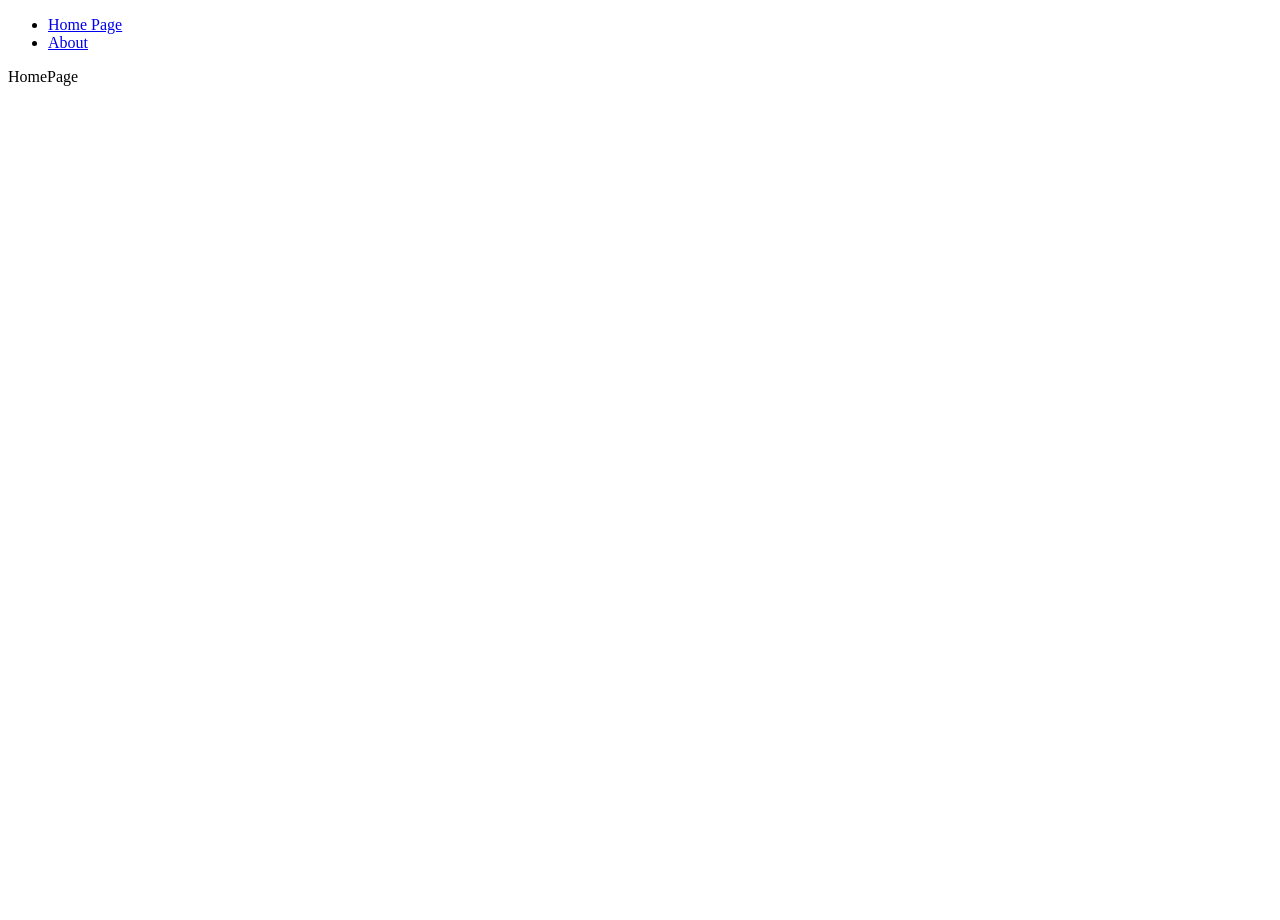
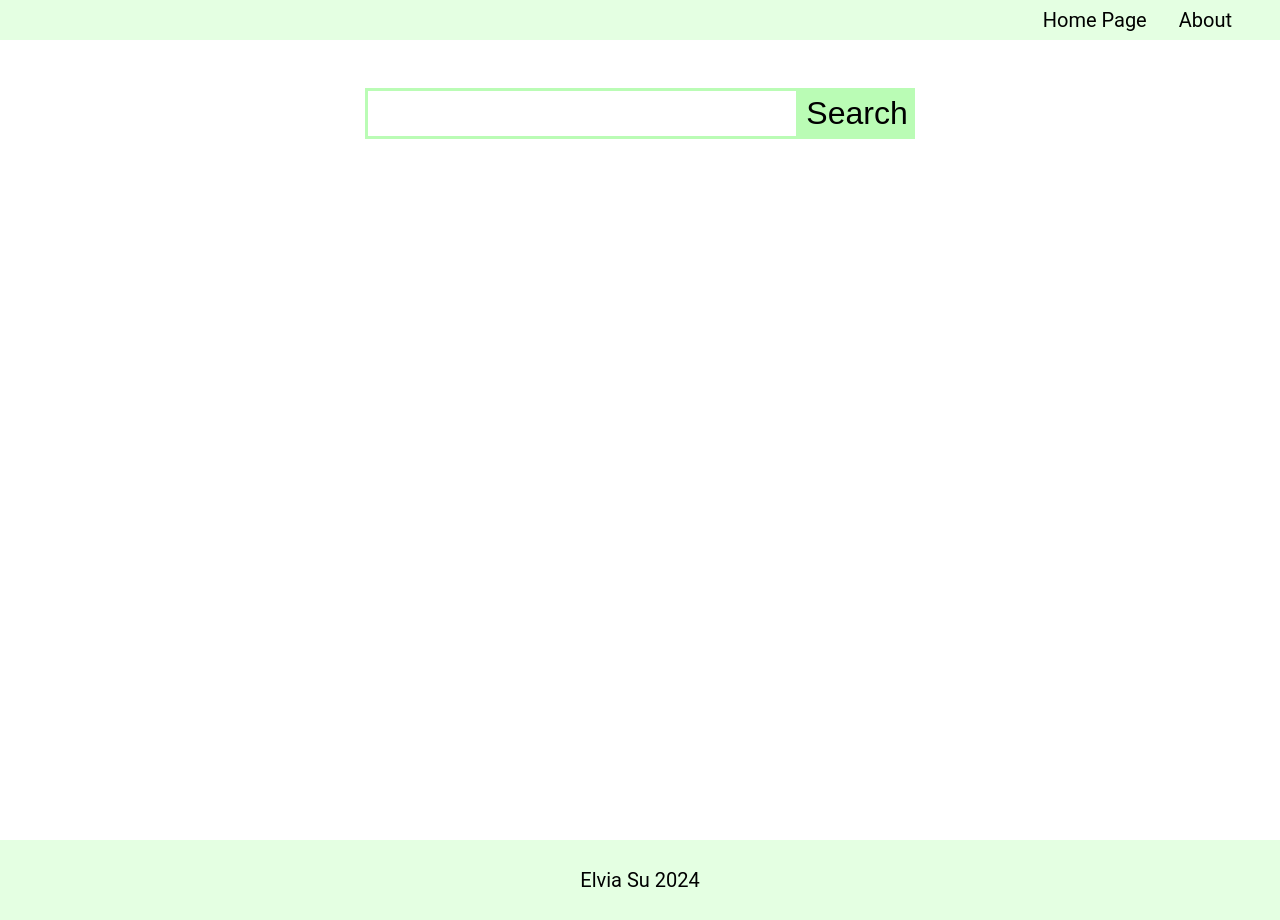
Before and after one commit to HWenSu/picture-web, a React (Create React App) app: page / in a window 1280 px wide. Before the commit the page ends 800 px from the top, so only its background shows below. Built offline with nearby package versions, Linux system fonts and the light colour scheme.

Commit message:
Fetch: get pixels API

```diff
--- a/package.json
+++ b/package.json
@@ -6,6 +6,7 @@
     "@testing-library/jest-dom": "^5.17.0",
     "@testing-library/react": "^13.4.0",
     "@testing-library/user-event": "^13.5.0",
+    "axios": "^1.7.2",
     "react": "^18.3.1",
     "react-dom": "^18.3.1",
     "react-router-dom": "^6.24.1",
--- a/src/App.js
+++ b/src/App.js
@@ -1,9 +1,9 @@
 import React from "react";
 import { BrowserRouter, Routes, Route } from "react-router-dom";
 import Layout from "./Layout";
-import HomePage from "./HomePage";
-import About from "./About";
-import Page404 from "./Page404";
+import HomePage from "./pages/HomePage";
+import About from "./pages/About";
+import Page404 from "./pages/Page404";
 
 function App() {
   return (
--- a/src/HomePage.js
+++ /dev/null
@@ -1,9 +0,0 @@
-import React from 'react'
-
-const HomePage = () => {
-  return (
-    <div>HomePage</div>
-  )
-}
-
-export default HomePage
--- a/src/Layout.js
+++ b/src/Layout.js
@@ -1,5 +1,7 @@
 import { Outlet, Link } from "react-router-dom";
 import React from 'react'
+import Footer from "./components/Footer";
+import './styles/style.css'
 
 const Layout = () => {
   return (
@@ -15,6 +17,7 @@ const Layout = () => {
         </ul>
       </nav>
       <Outlet />
+      <Footer />
     </div>
   )
 }
--- /dev/null
+++ b/src/components/Footer.js
@@ -0,0 +1,9 @@
+import React from 'react'
+
+const Footer = () => {
+  return (
+    <div className='footer'>Elvia Su 2024</div>
+  )
+}
+
+export default Footer
--- /dev/null
+++ b/src/pages/HomePage.js
@@ -0,0 +1,14 @@
+import React from 'react'
+import Search from './Search';
+
+
+const HomePage = () => {
+  const auth = "IoVLB7zwZCxDGHkKwaEbO8saubpAcanF1RZzk69ehS7aKLc2JsD4P10P";
+  return (
+    <div style={{ minHeight: "100vh" }}>
+      <Search />
+    </div>
+  );
+}
+
+export default HomePage
--- /dev/null
+++ b/src/pages/Search.js
@@ -0,0 +1,23 @@
+import React from 'react'
+import axios from "axios";
+
+const Search = () => {
+  const auth = "IoVLB7zwZCxDGHkKwaEbO8saubpAcanF1RZzk69ehS7aKLc2JsD4P10P";
+
+  const initialURL = "https://api.pexels.com/v1/curated?page=1&per_page=15";
+
+  const search = async()=> {
+    let result = await axios.get(initialURL, {headers: {Authorization: auth},
+    })
+    console.log(result)
+   }
+
+  return (
+    <div className='search'>
+      <input className='input' type="text" />
+      <button onClick={search}>Search</button>
+    </div>
+  )
+}
+
+export default Search
```
Also changed, not shown: src/pages/About.js (renamed from src/About.js), src/pages/Page404.js (renamed from src/Page404.js), 1 other file (tests, documents, lock files or other folders).
